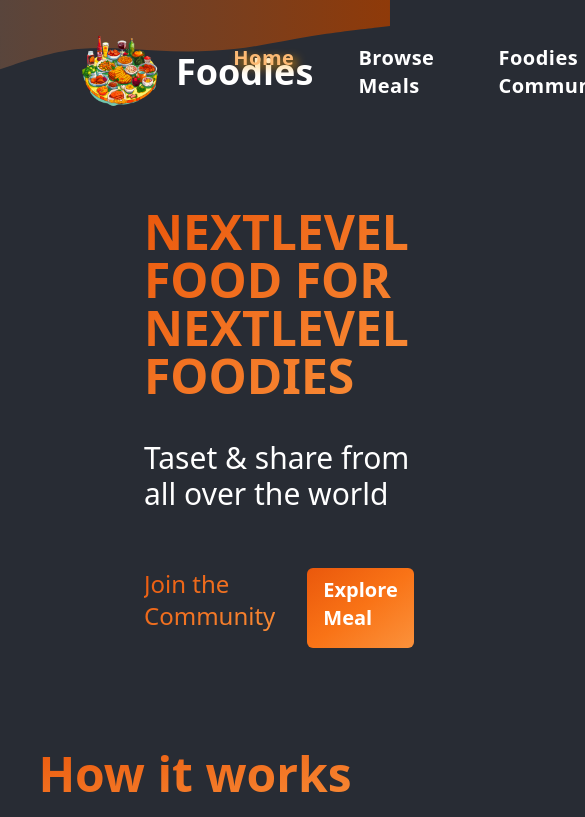
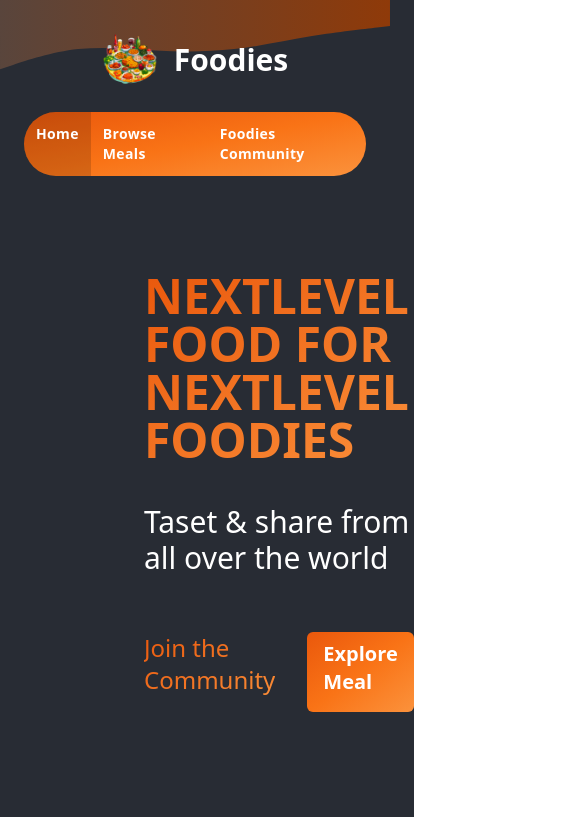
Before and after one commit to IIvexII/Foodies-nextjs, a Next.js app: page / in a window 390 px wide. Shown: the top 817 px of the page, 585 px wide, since content can reach past the window. Built offline with nearby package versions, Linux system fonts and the light colour scheme.

Commit message:
feat: make header responsive

```diff
--- a/components/header/index.jsx
+++ b/components/header/index.jsx
@@ -9,19 +9,19 @@ export default function Header() {
   return (
     <>
       <HeaderBackground />
-      <header className="mx-20 my-8 flex items-center justify-between">
+      <header className="mx-6 my-8 flex flex-col items-center justify-between gap-6 md:mx-20 md:flex-row">
         <Link href="/" className="flex items-center gap-4">
           <Image
             src={Logo}
-            width={80}
-            height={80}
+            fill
             alt="Image of a tasty food which is logo of this website"
             priority
+            className="!relative !h-14 !w-14"
           />
-          <h1 className="text-4xl font-bold">Foodies</h1>
+          <h1 className="text-3xl font-bold lg:text-4xl">Foodies</h1>
         </Link>
 
-        <nav className="mr-32 flex gap-16 text-xl">
+        <nav className="mr-0 flex overflow-clip rounded-full bg-gradient-to-br from-orange-600 via-orange-500 to-orange-400 text-sm md:gap-8 md:overflow-hidden md:bg-none md:text-lg lg:mr-32 lg:gap-12 lg:text-xl">
           <NavLink href="/">Home</NavLink>
           <NavLink href="/meals">Browse Meals</NavLink>
           <NavLink href="/community">Foodies Community</NavLink>
--- a/components/header/nav-link.tsx
+++ b/components/header/nav-link.tsx
@@ -15,7 +15,7 @@ export default function NavLink({ href, className, children }: NavLinkProps) {
   return (
     <Link
       href={href || ""}
-      className={`font-semibold tracking-wide hover:text-orange-300 hover:[text-shadow:4px_4px_10px_rgba(255,165,0,0.8)] ${className} ${path === href ? "text-orange-300 [text-shadow:4px_4px_10px_rgba(255,165,0,0.8)]" : ""}`}
+      className={`font-semibold tracking-wide px-3 py-3 md:p-0 hover:bg-black/15 md:hover:bg-transparent md:hover:text-orange-300 md:hover:[text-shadow:2px_2px_6px_rgba(255,165,0,0.8)] ${className} ${path === href ? "bg-black/15 md:bg-transparent md:text-orange-300 md:[text-shadow:2px_2px_6px_rgba(255,165,0,0.8)]" : ""}`}
     >
       {children}
     </Link>
```
